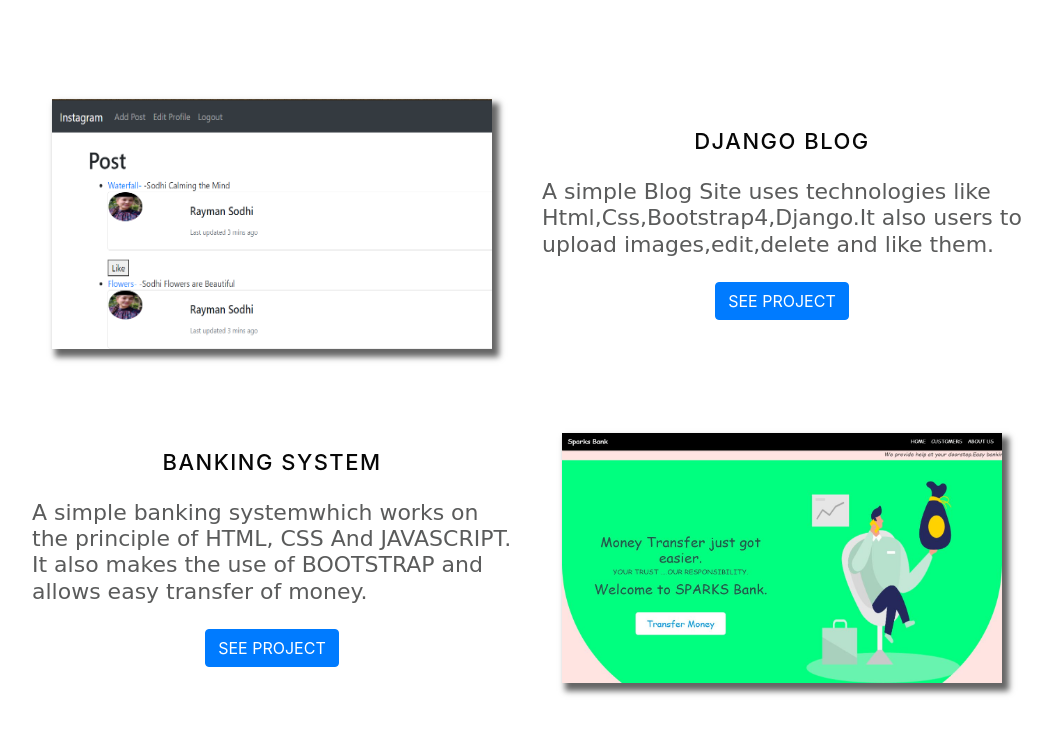
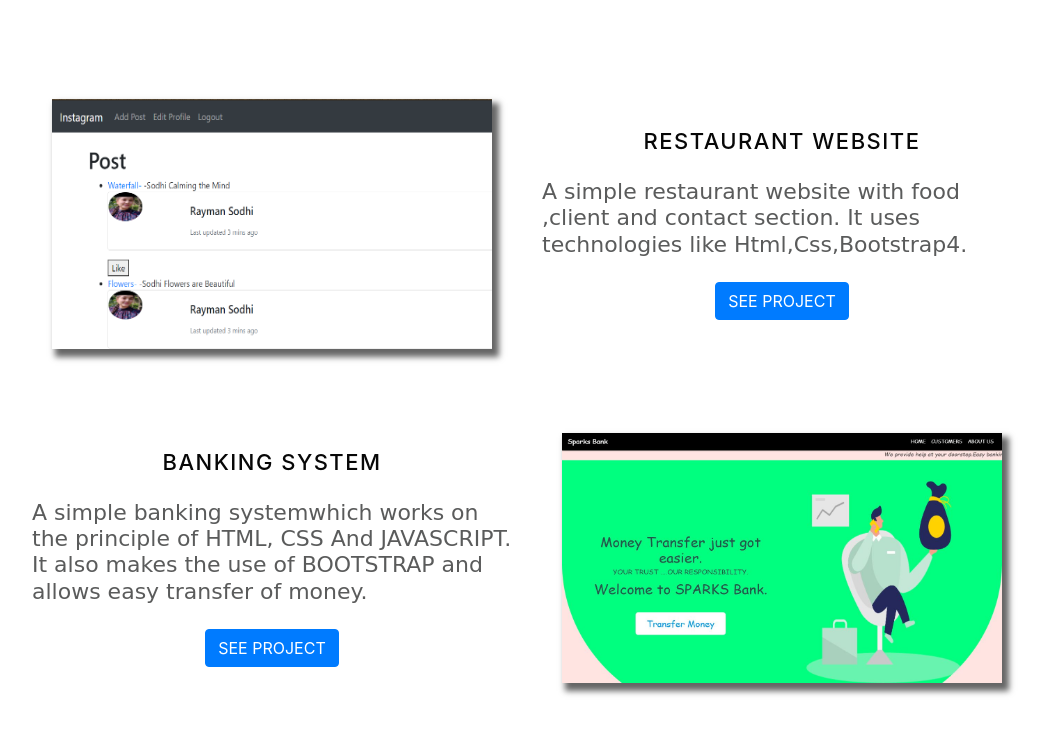
Before and after one commit to Rayman-Sodhi/Portfolio, a website: page index.html in a window 1280 px wide. Shown: the part 3760-4494 px from the top of the page, without its empty margins (113-1165 px from the left). Drawn offline with nearby package versions, Linux system fonts and the light colour scheme; a web font is replaced by a local one.

Commit message:
Update index.html

```diff
--- a/index.html
+++ b/index.html
@@ -175,12 +175,12 @@
     <div class="container">
        <div class="row">
      <div class="col-lg-6" data-aos="zoom-in-right">
- <img src="images/3.PNG" alt="Django-Blog">
+ <img src="images/3.PNG" alt="restaurant">
      </div>
      <div class="col-lg-6" data-aos="zoom-in-left">
-      <h1>DJANGO BLOG</h1>
-    <p> <h2>A simple Blog Site uses technologies like Html,Css,Bootstrap4,Django.It also users to upload images,edit,delete and like them.</h2> </p>
-       <a target="_blank" href="https://github.com/Rayman-Sodhi/Django-Blog">  <button id="btn btn-light" class="btn btn-primary">SEE PROJECT</button></a>
+      <h1>RESTAURANT WEBSITE</h1>
+    <p> <h2>A simple restaurant website with food ,client and contact section. It uses technologies like Html,Css,Bootstrap4.</h2> </p>
+       <a target="_blank" href="https://rayman-sodhi.github.io/restaurant/">  <button id="btn btn-light" class="btn btn-primary">SEE PROJECT</button></a>
      </div>
          </div>
           <br>
@@ -192,7 +192,7 @@
     <a target="_blank" href="https://rayman-sodhi.github.io/Basic-Banking-Website/">    <button class="btn btn-primary">SEE PROJECT</button></a>
      </div>
     <div class="col-lg-6" data-aos="zoom-in-left">
-    <img src="images/BANKING.JPG" alt="Basic Banking Website">
+    <img src="images/BANKING.JPG" alt=" Banking Website">
     </div>
       </div>
       <br>
```
